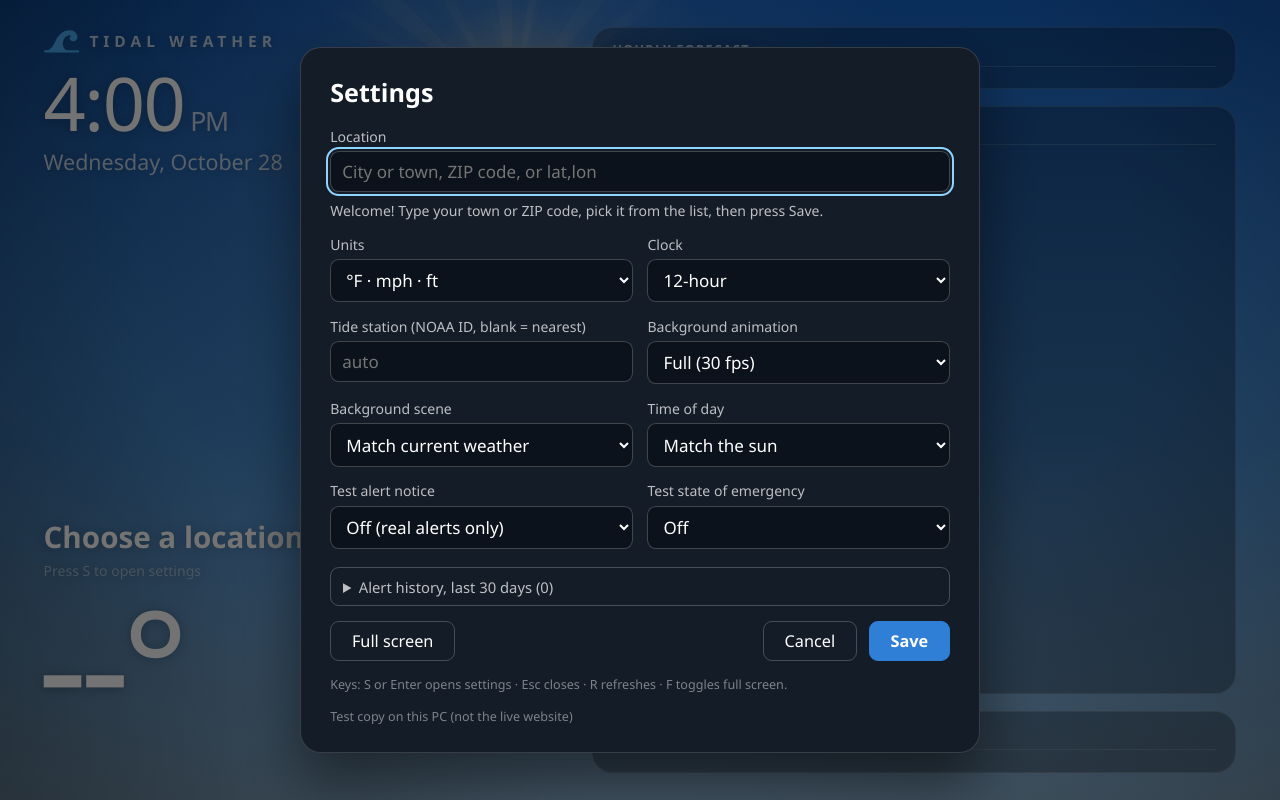
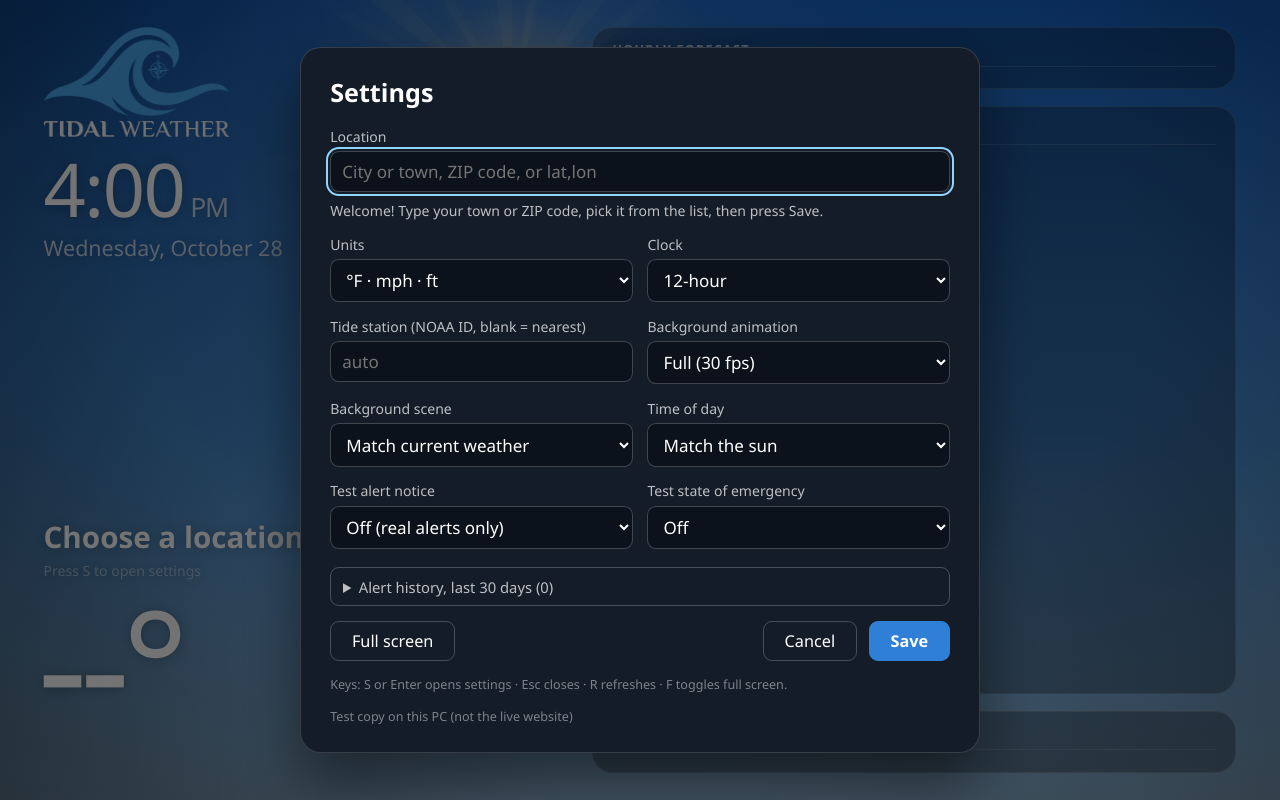
Before and after one commit to crestwind/WeatherTideDisplay, a plain HTML site: page index.html in a window 1280 px wide. Drawn offline with Linux system fonts and the light colour scheme; a script that the page names is missing.

Commit message:
Use the Tidal Weather logo above the clock
Co-Authored-By: Claude Opus 5.5 <noreply@anthropic.com>

```diff
--- a/index.html
+++ b/index.html
@@ -43,8 +43,7 @@
 
   /* ---------- left column ---------- */
   .left { display: flex; flex-direction: column; min-height: 0; }
-  .brand { display: flex; align-items: center; gap: .7rem; font-size: 1.05rem; font-weight: 600; letter-spacing: .32em; text-transform: uppercase; color: var(--dim); margin-bottom: .8rem; }
-  .brand svg { width: 2.4rem; height: 1.8rem; fill: #4aa8f0; }   /* breaking ocean wave */
+  .logo { display: block; width: 12.5rem; height: auto; margin-bottom: 1rem; }   /* logo.png: the user's Tidal Weather logo, recoloured for the dark sky */
   .clock { font-size: 5rem; font-weight: 300; line-height: 1; letter-spacing: -.02em; font-variant-numeric: tabular-nums; }
   .clock small { font-size: 1.8rem; font-weight: 400; margin-left: .4rem; color: var(--dim); }
   .date { font-size: 1.45rem; color: var(--dim); margin-top: .5rem; }
@@ -199,7 +198,7 @@
 <main id="app">
   <section class="left">
     <div class="top">
-      <div><div class="brand"><svg viewBox="0 0 32 24" aria-hidden="true"><path d="M1 22C6 21 8.5 17 10.5 12.5C13 7 17.5 3 23 3C27.5 3 30.5 6 30 9.6C29.6 12.4 26.8 13.6 24.6 12.4C22.6 11.3 22.6 8.5 24.8 8C22 6.4 18.5 8.5 17.3 12.5C16 17 18 20.5 22 22Z"/><path d="M1 22H31" fill="none" stroke="#4aa8f0" stroke-width="2" stroke-linecap="round"/></svg>Tidal Weather</div><div class="clock" id="clock">--:--</div><div class="date" id="date"></div></div>
+      <div><img class="logo" src="logo.png" alt="Tidal Weather"><div class="clock" id="clock">--:--</div><div class="date" id="date"></div></div>
       <div class="alert" id="alert" hidden></div>
     </div>
     <div class="soe" id="soe" hidden></div>
```
Also changed, not shown: logo.png (added), 3 other files.
